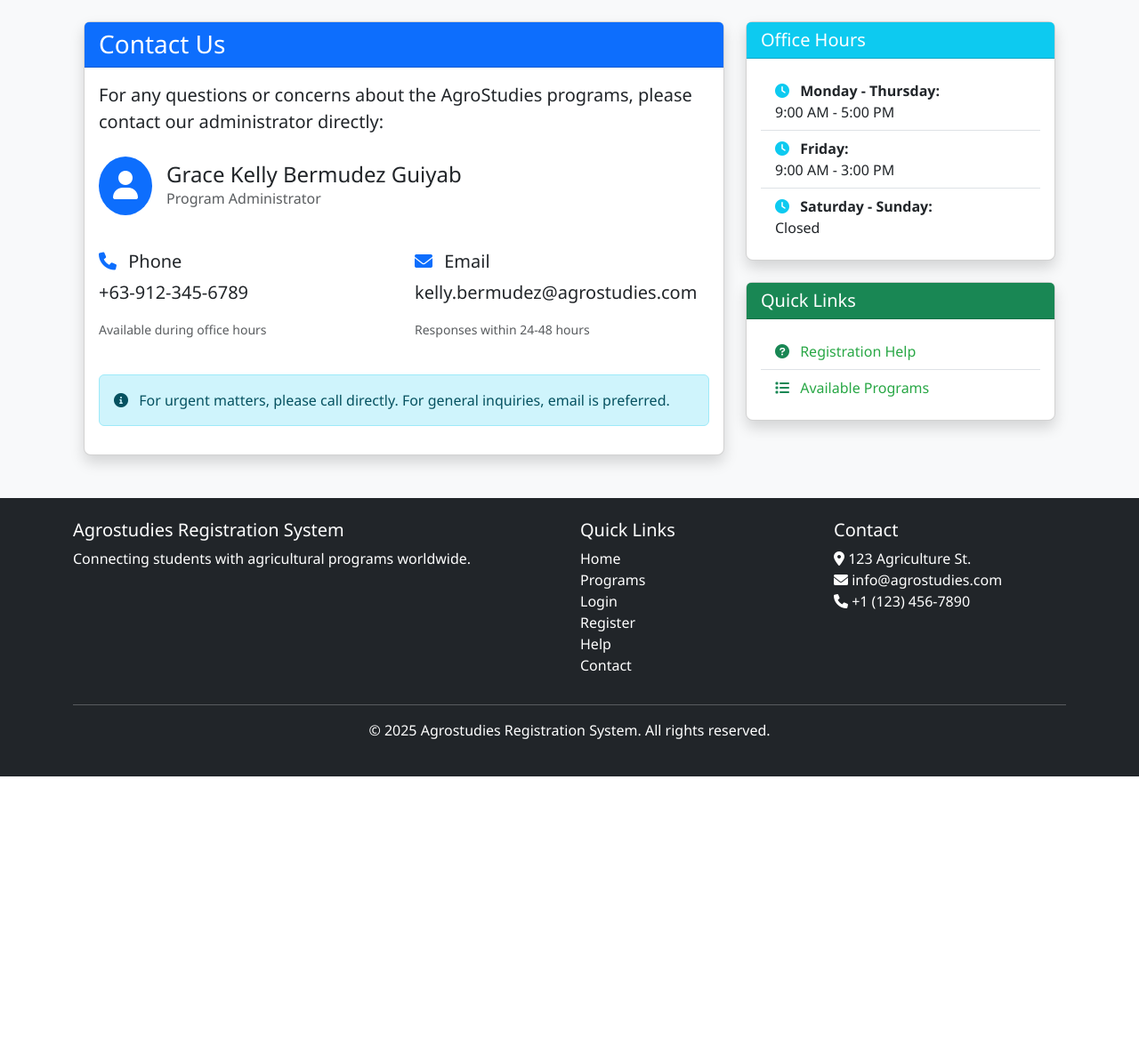
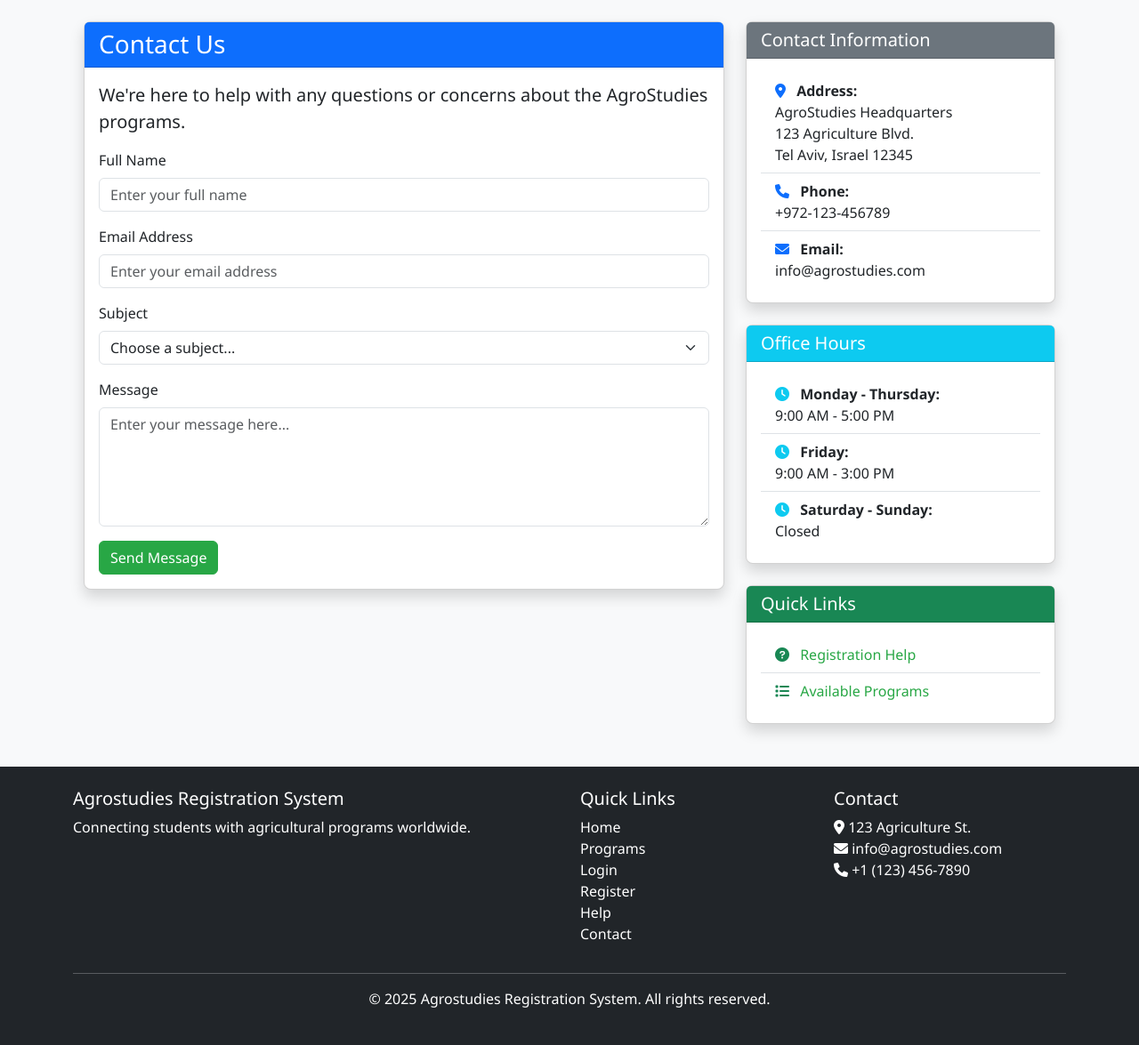
Before and after one commit to Xebec0/AgriDjangoPortal, a Django app: page /contact/ in a window 1280 px wide. Shown: the part 62-1237 px from the top of the page at 89% size. Before the commit the page ends 935 px from the top, so only its background shows below. Run offline with Django 4.2, Linux system fonts and the light colour scheme.

Commit message:
Revert "contact page update"
This reverts commit 41ecb410aaf024edce2dfcbe4e1ffcfc8505e3fa.

```diff
--- a/templates/contact.html
+++ b/templates/contact.html
@@ -11,42 +11,65 @@
                     <h1 class="h3 mb-0">Contact Us</h1>
                 </div>
                 <div class="card-body">
-                    <p class="lead mb-4">For any questions or concerns about the AgroStudies programs, please contact our administrator directly:</p>
+                    <p class="lead">We're here to help with any questions or concerns about the AgroStudies programs.</p>
 
-                    <div class="row">
-                        <div class="col-md-12 mb-4">
-                            <div class="d-flex align-items-center mb-3">
-                                <div class="bg-primary text-white rounded-circle p-3 me-3">
-                                    <i class="fas fa-user fa-2x"></i>
-                                </div>
-                                <div>
-                                    <h4 class="mb-0">Grace Kelly Bermudez Guiyab</h4>
-                                    <p class="text-muted mb-0">Program Administrator</p>
-                                </div>
-                            </div>
+                    <form>
+                        <div class="mb-3">
+                            <label for="name" class="form-label">Full Name</label>
+                            <input type="text" class="form-control" id="name" placeholder="Enter your full name">
                         </div>
-
-                        <div class="col-md-6 mb-4">
-                            <h5><i class="fas fa-phone text-primary me-2"></i> Phone</h5>
-                            <p class="lead">+63-912-345-6789</p>
-                            <p class="text-muted small">Available during office hours</p>
+                        <div class="mb-3">
+                            <label for="email" class="form-label">Email Address</label>
+                            <input type="email" class="form-control" id="email" placeholder="Enter your email address">
                         </div>
-
-                        <div class="col-md-6 mb-4">
-                            <h5><i class="fas fa-envelope text-primary me-2"></i> Email</h5>
-                            <p class="lead">kelly.bermudez@agrostudies.com</p>
-                            <p class="text-muted small">Responses within 24-48 hours</p>
+                        <div class="mb-3">
+                            <label for="subject" class="form-label">Subject</label>
+                            <select class="form-select" id="subject">
+                                <option selected disabled value="">Choose a subject...</option>
+                                <option value="registration">Registration Assistance</option>
+                                <option value="program">Program Information</option>
+                                <option value="technical">Technical Support</option>
+                                <option value="other">Other Inquiry</option>
+                            </select>
                         </div>
-                    </div>
-
-                    <div class="alert alert-info">
-                        <i class="fas fa-info-circle me-2"></i> For urgent matters, please call directly. For general inquiries, email is preferred.
-                    </div>
+                        <div class="mb-3">
+                            <label for="message" class="form-label">Message</label>
+                            <textarea class="form-control" id="message" rows="5" placeholder="Enter your message here..."></textarea>
+                        </div>
+                        <button type="submit" class="btn btn-primary">Send Message</button>
+                    </form>
                 </div>
             </div>
         </div>
 
         <div class="col-md-4">
+            <div class="card mb-4 shadow">
+                <div class="card-header bg-secondary text-white">
+                    <h4 class="h5 mb-0">Contact Information</h4>
+                </div>
+                <div class="card-body">
+                    <ul class="list-group list-group-flush">
+                        <li class="list-group-item">
+                            <i class="fas fa-map-marker-alt me-2 text-primary"></i>
+                            <strong>Address:</strong><br>
+                            AgroStudies Headquarters<br>
+                            123 Agriculture Blvd.<br>
+                            Tel Aviv, Israel 12345
+                        </li>
+                        <li class="list-group-item">
+                            <i class="fas fa-phone me-2 text-primary"></i>
+                            <strong>Phone:</strong><br>
+                            +972-123-456789
+                        </li>
+                        <li class="list-group-item">
+                            <i class="fas fa-envelope me-2 text-primary"></i>
+                            <strong>Email:</strong><br>
+                            info@agrostudies.com
+                        </li>
+                    </ul>
+                </div>
+            </div>
+
             <div class="card mb-4 shadow">
                 <div class="card-header bg-info text-white">
                     <h4 class="h5 mb-0">Office Hours</h4>
```
